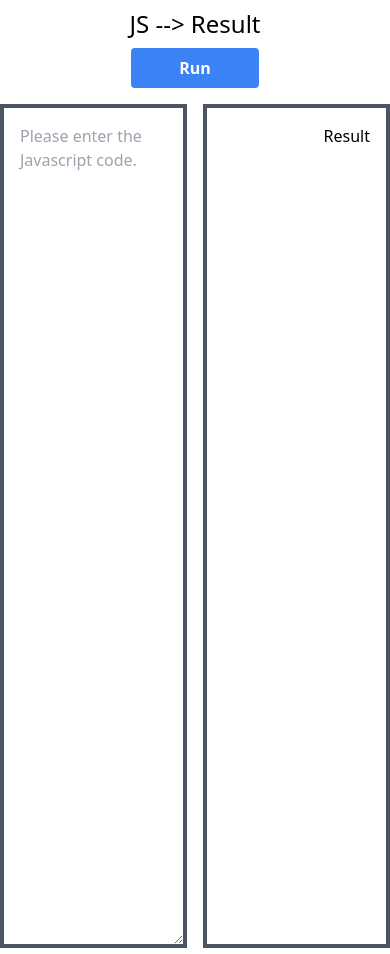
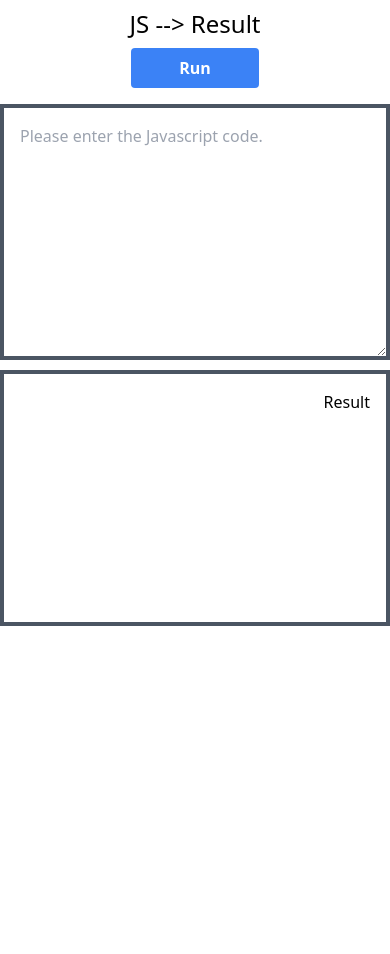
Before and after one commit to akhil-gautam/jsDump, a plain HTML site: page public/index.html in a window 390 px wide. After the commit the page ends 844 px from the top, so only its background shows below. Drawn offline with nearby package versions, Linux system fonts and the light colour scheme.

Commit message:
added responsiveness for mobile

```diff
--- a/public/index.html
+++ b/public/index.html
@@ -19,13 +19,13 @@
     onclick="run()"
     >Run</button>
   </div>
-  <div class="grid grid-cols-2 gap-4">
+  <div class="grid grid-rows-2 md:grid-cols-2 gap-1 md:gap-4 lg:gap-4">
     <div>
       <textarea id="code"
         placeholder="Please enter the Javascript code."
-        class="w-full h-screen p-4 border-solid border-4 border-gray-600"></textarea>
+        class="w-full h-64 md:h-screen p-4 border-solid border-4 border-gray-600"></textarea>
     </div>
-    <div class="w-full h-screen p-4 border-solid border-4 border-gray-600">
+    <div class="w-full h-64	 md:h-screen p-4 border-solid border-4 border-gray-600">
       <p class="text-right">Result</p>
       <div id="result"></div>
     </div>
```
